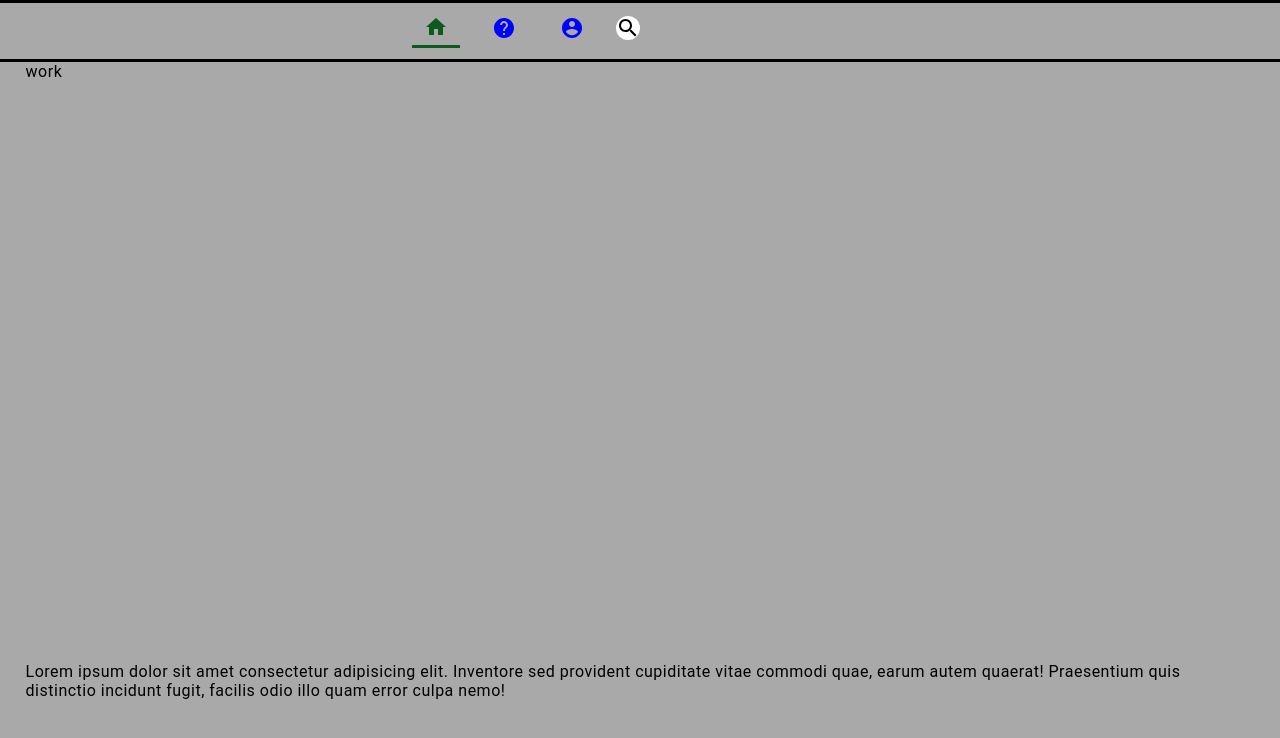
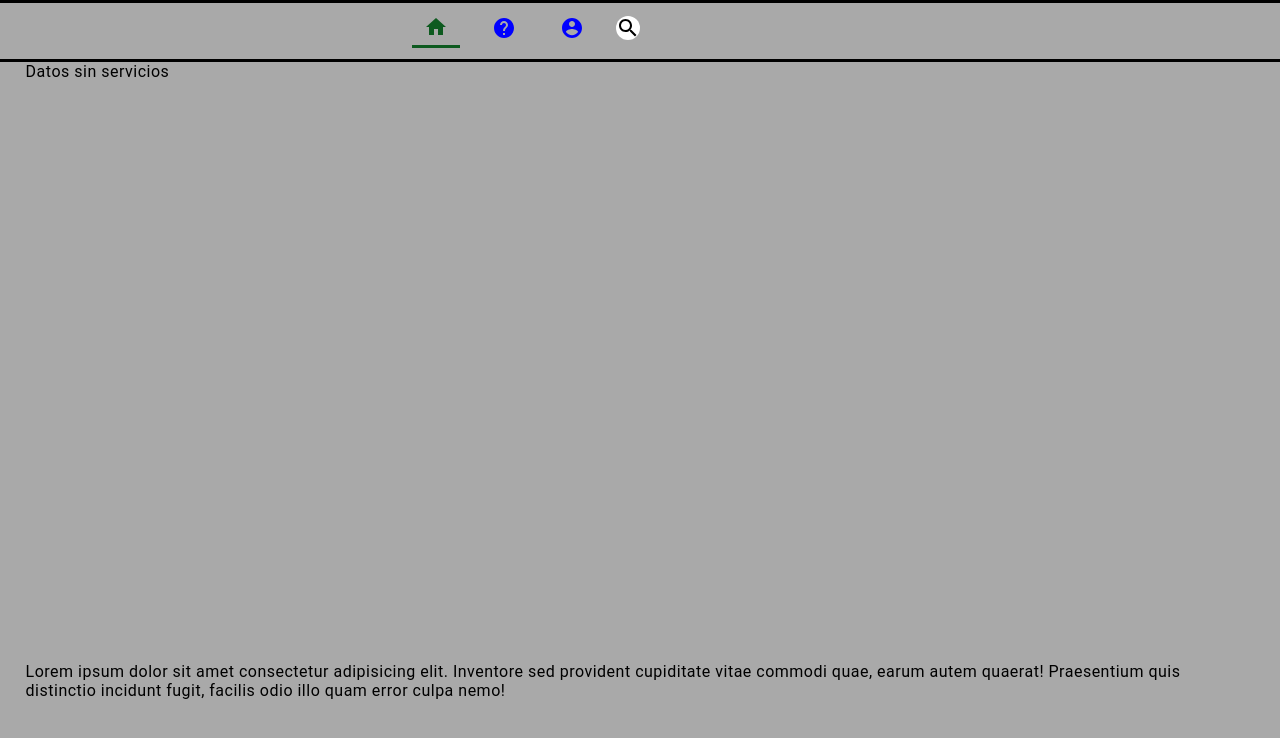
Before and after one commit to JuanDeccechis/Base, a React (Create React App) app: page / in a window 1280 px wide. Shown: the top 738 px of the page. Built offline with nearby package versions, Linux system fonts and the light colour scheme; data requests are answered from the project's data file.

Commit message:
fix al uso del flag del json-server

```diff
--- a/src/pages/HomePage.jsx
+++ b/src/pages/HomePage.jsx
@@ -9,14 +9,17 @@ class HomePage extends Component {
     super(props);
     this.state = {
       posts: null,
-      serverEnabled: localStorage.getItem("serverEnabled"),
+      serverEnabled: localStorage.getItem("serverEnabled") === "true",
     }
   }
 
   componentDidMount() {
     const { posts, serverEnabled } = this.state; //this will be uploaded by reducer / sagas / api, when the user was authenticated
-    if (!posts && serverEnabled)
+    if (!posts && serverEnabled){
+      console.log(serverEnabled);
+      console.log("llama a posts");
       this.getDataFromApi("posts");
+    }
 
 }
 
```
